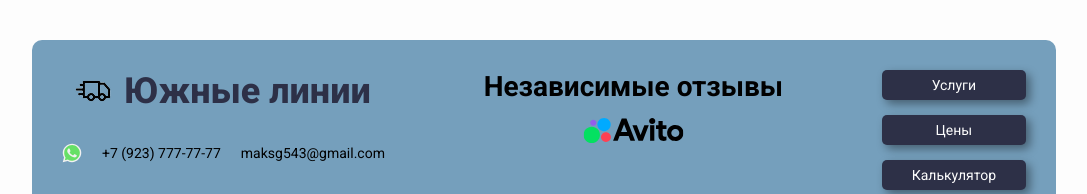
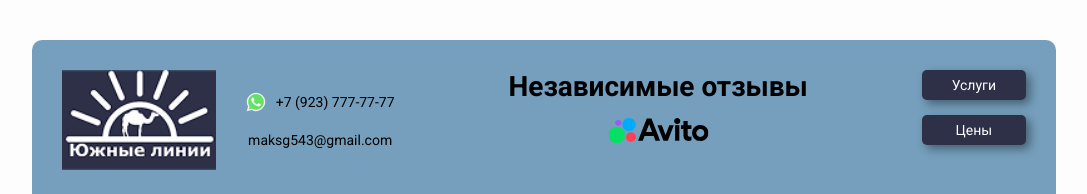
Before and after one commit to Pe4enka9/southern_lines_react, a React (Vite) app: page / in a window 1280 px wide. Shown: the part 2593-2787 px from the top of the page, without its empty margins (96-1183 px from the left). Built offline with nearby package versions, Linux system fonts and the light colour scheme; no server answers.

Commit message:
Добавлен логотип

```diff
--- a/src/components/Footer.jsx
+++ b/src/components/Footer.jsx
@@ -7,21 +7,25 @@ export default function Footer() {
         <footer>
             <div className="info">
                 <div className="logo">
+                    <div>
                         <div className="img-logo">
                             <img src={logo || ''} alt="Логотип"/>
                         </div>
 
-                    <h1>Южные линии</h1>
-                </div>
-
                         <div className="contacts">
+                            <div>
                                 <a href="https://api.whatsapp.com/send?phone=+79235907071" target="_blank"
                                    className="img-container">
                                     <img src={whatsapp || ''} alt="WhatsApp"/>
                                 </a>
 
                                 <a href="tel:+79237777777">+7 (923) 777-77-77</a>
+                            </div>
                             <a href="mailto:maksg543@gmail.com">maksg543@gmail.com</a>
+                        </div>
+                    </div>
+
+                    {/*<h1>Южные линии</h1>*/}
                 </div>
 
                 <p>Цены на сайте не являются публичной офертой</p>
@@ -37,9 +41,9 @@ export default function Footer() {
             </div>
 
             <nav>
-                <a href="#" className="btn">Услуги</a>
+                <a href="#services" className="btn">Услуги</a>
                 <a href="#" className="btn">Цены</a>
-                <a href="#" className="btn">Калькулятор</a>
+                {/*<a href="#" className="btn">Калькулятор</a>*/}
             </nav>
         </footer>
     )
--- a/src/components/Header.jsx
+++ b/src/components/Header.jsx
@@ -9,7 +9,7 @@ export default function Header() {
                     <img src={logo || ''} alt="Логотип"/>
                 </div>
 
-                <h1>Южные линии</h1>
+                {/*<h1>Южные линии</h1>*/}
             </div>
 
             <nav>
--- a/src/main.css
+++ b/src/main.css
@@ -286,11 +286,19 @@ footer .logo {
   align-items: center;
   text-decoration: none;
 }
+footer .logo > div {
+  display: flex;
+  align-items: center;
+  gap: 3rem;
+}
 footer .logo .img-logo {
-  height: 100%;
+  height: 10rem;
   display: flex;
   justify-content: center;
   align-items: center;
+}
+footer .logo .img-logo img {
+  height: 100%;
 }
 footer .logo h1 {
   color: #2D3047;
@@ -309,8 +317,14 @@ footer nav a {
 }
 footer .contacts {
   display: flex;
+  flex-direction: column;
   align-items: center;
   gap: 2rem;
+}
+footer .contacts > div {
+  display: flex;
+  align-items: center;
+  gap: 1rem;
 }
 footer .contacts .img-container {
   height: 100%;
--- a/src/scss/_footer.scss
+++ b/src/scss/_footer.scss
@@ -29,12 +29,22 @@ footer {
 
     text-decoration: none;
 
+    & > div {
+      display: flex;
+      align-items: center;
+      gap: 3rem;
+    }
+
     .img-logo {
-      height: 100%;
+      height: 10rem;
 
       display: flex;
       justify-content: center;
       align-items: center;
+
+      img {
+        height: 100%;
+      }
     }
 
     h1 {
@@ -60,8 +70,15 @@ footer {
 
   .contacts {
     display: flex;
+    flex-direction: column;
     align-items: center;
     gap: 2rem;
+
+    & > div {
+      display: flex;
+      align-items: center;
+      gap: 1rem;
+    }
 
     .img-container {
       height: 100%;
```
Also changed, not shown: src/img/logo.png, 1 other file (tests, documents, lock files or other folders). Lines whose indentation alone changed are shown as unchanged.
